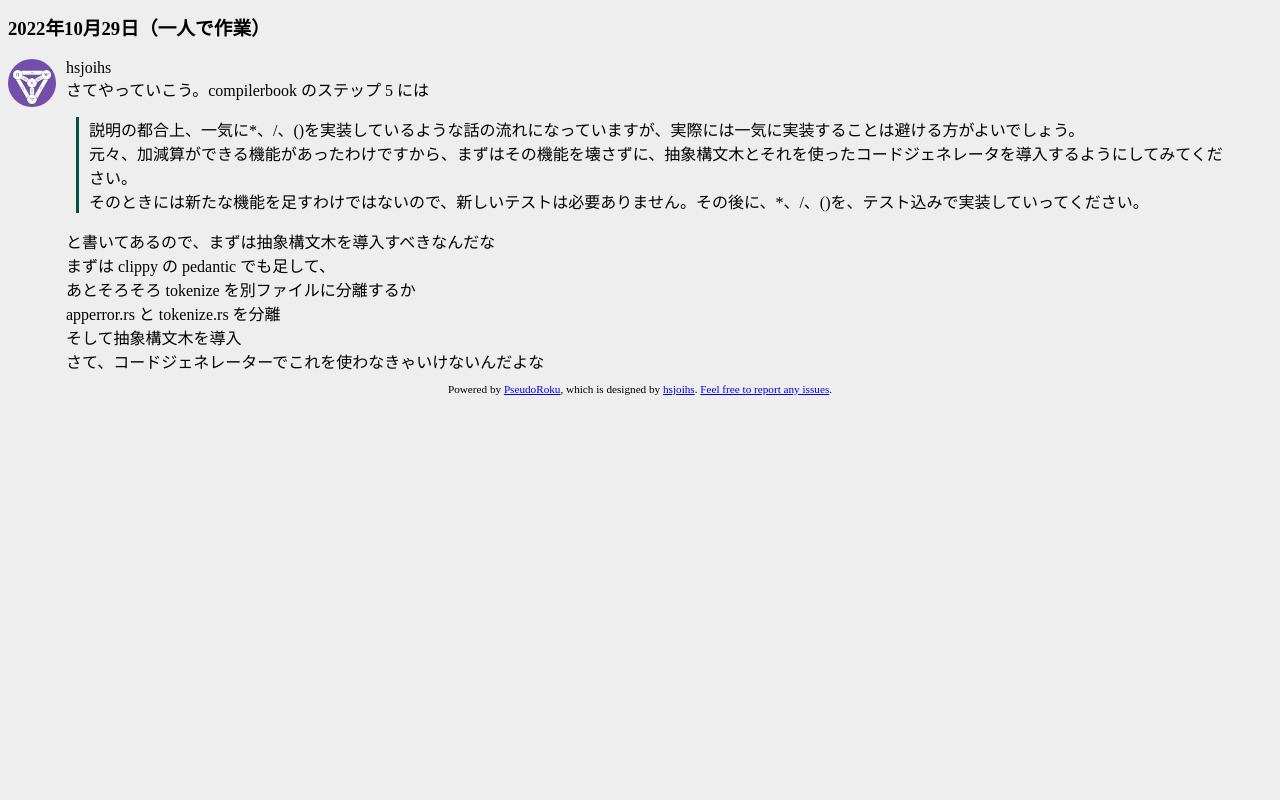
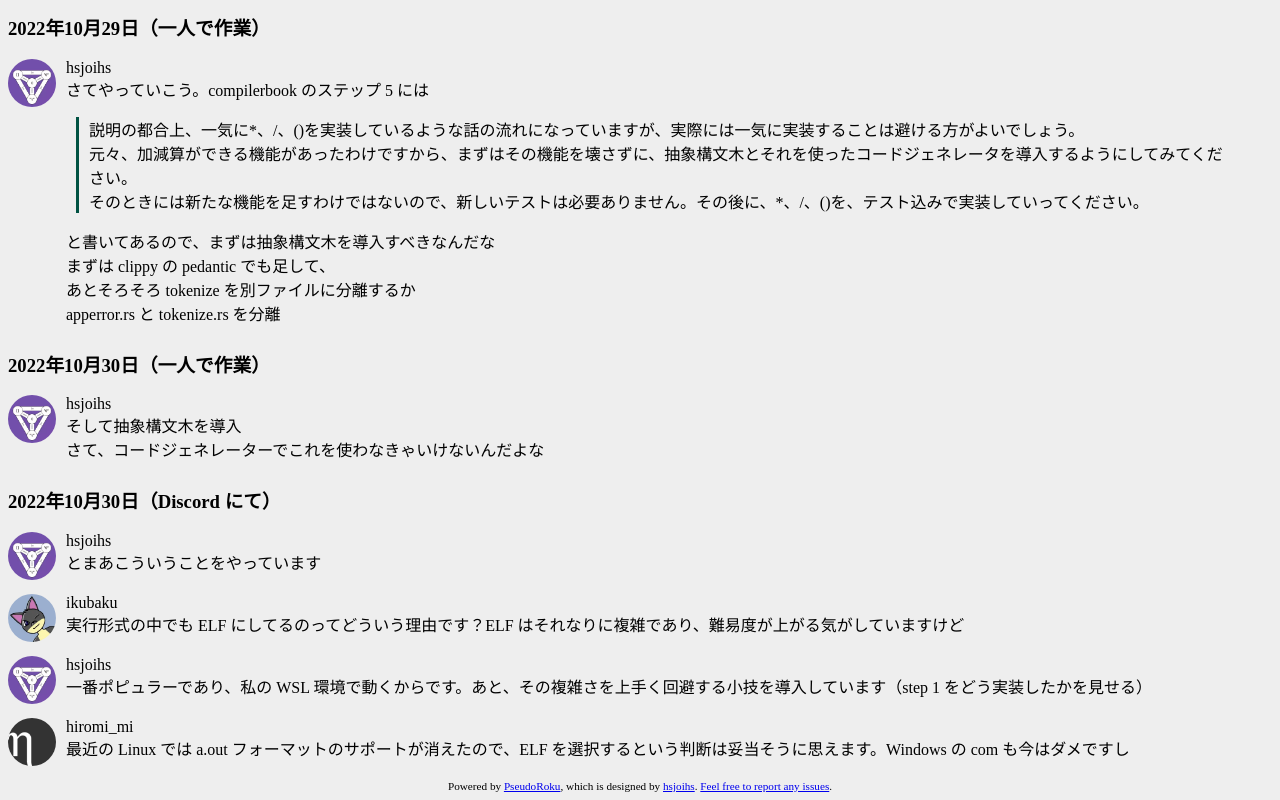
Before and after one commit to sozysozbot/c_to_elf_compiler, a website: page docs/log.html in a window 1280 px wide. Shown: the part 9818-10618 px from the top of the page. Before the commit the page ends 10221 px from the top, so only its background shows below. Drawn offline with Linux system fonts and the light colour scheme.

Commit message:
ikubaku さんに話した結果得られた知見を載せる

```diff
--- a/docs/log.html
+++ b/docs/log.html
@@ -761,8 +761,44 @@ hsjoihs@LAPTOP-BKHPSENK:~/c_to_elf_compiler/experiment$ cmp -l ./tiny42 ./tiny3
 		<div class="content">まずは clippy の pedantic でも足して、</div>
 		<div class="content">あとそろそろ tokenize を別ファイルに分離するか</div>
 		<div class="content">apperror.rs と tokenize.rs を分離</div>
+	</div>
+</div>
+<h3 class="date">2022年10月30日（一人で作業）</h3>
+<div class="one_person">
+	<div><a href="https://twitter.com/hsjoihs" target="_blank" rel="noopener noreferrer"><img alt="hsjoihs" class="icon" src="icons/hsjoihs.webp" height="48px"></a></div>
+	<div class="name_and_content">
+		<span class="name"><a href="https://twitter.com/hsjoihs" target="_blank" rel="noopener noreferrer">hsjoihs</a></span>
 		<div class="content">そして抽象構文木を導入</div>
 		<div class="content">さて、コードジェネレーターでこれを使わなきゃいけないんだよな</div>
+	</div>
+</div>
+<h3 class="date">2022年10月30日（Discord にて）</h3>
+<div class="one_person">
+	<div><a href="https://twitter.com/hsjoihs" target="_blank" rel="noopener noreferrer"><img alt="hsjoihs" class="icon" src="icons/hsjoihs.webp" height="48px"></a></div>
+	<div class="name_and_content">
+		<span class="name"><a href="https://twitter.com/hsjoihs" target="_blank" rel="noopener noreferrer">hsjoihs</a></span>
+		<div class="content">とまあこういうことをやっています</div>
+	</div>
+</div>
+<div class="one_person">
+	<div><a href="https://twitter.com/ikubaku10" target="_blank" rel="noopener noreferrer"><img alt="ikubaku" class="icon" src="icons/ikubaku.webp" height="48px"></a></div>
+	<div class="name_and_content">
+		<span class="name"><a href="https://twitter.com/ikubaku10" target="_blank" rel="noopener noreferrer">ikubaku</a></span>
+		<div class="content">実行形式の中でも ELF にしてるのってどういう理由です？ELF はそれなりに複雑であり、難易度が上がる気がしていますけど</div>
+	</div>
+</div>
+<div class="one_person">
+	<div><a href="https://twitter.com/hsjoihs" target="_blank" rel="noopener noreferrer"><img alt="hsjoihs" class="icon" src="icons/hsjoihs.webp" height="48px"></a></div>
+	<div class="name_and_content">
+		<span class="name"><a href="https://twitter.com/hsjoihs" target="_blank" rel="noopener noreferrer">hsjoihs</a></span>
+		<div class="content">一番ポピュラーであり、私の WSL 環境で動くからです。あと、その複雑さを上手く回避する小技を導入しています（step 1 をどう実装したかを見せる）</div>
+	</div>
+</div>
+<div class="one_person">
+	<div><a href="https://twitter.com/_hiromi_mi" target="_blank" rel="noopener noreferrer"><img alt="hiromi_mi" class="icon" src="icons/hiromi_mi.webp" height="48px"></a></div>
+	<div class="name_and_content">
+		<span class="name"><a href="https://twitter.com/_hiromi_mi" target="_blank" rel="noopener noreferrer">hiromi_mi</a></span>
+		<div class="content">最近の Linux では a.out フォーマットのサポートが消えたので、ELF を選択するという判断は妥当そうに思えます。Windows の com も今はダメですし</div>
 	</div>
 </div>
 
--- a/docs/profile_lookup.tsv
+++ b/docs/profile_lookup.tsv
@@ -3,3 +3,4 @@ tkr	https://twitter.com/kgtkr
 ゆかたゆ	https://twitter.com/yukata_yu
 yuchiki	https://twitter.com/yuchiki1000yen
 hiromi_mi	https://twitter.com/_hiromi_mi
+ikubaku	https://twitter.com/ikubaku10
```
Also changed, not shown: log.txt (+9 -0 lines), docs/icons/ikubaku.webp (added).
